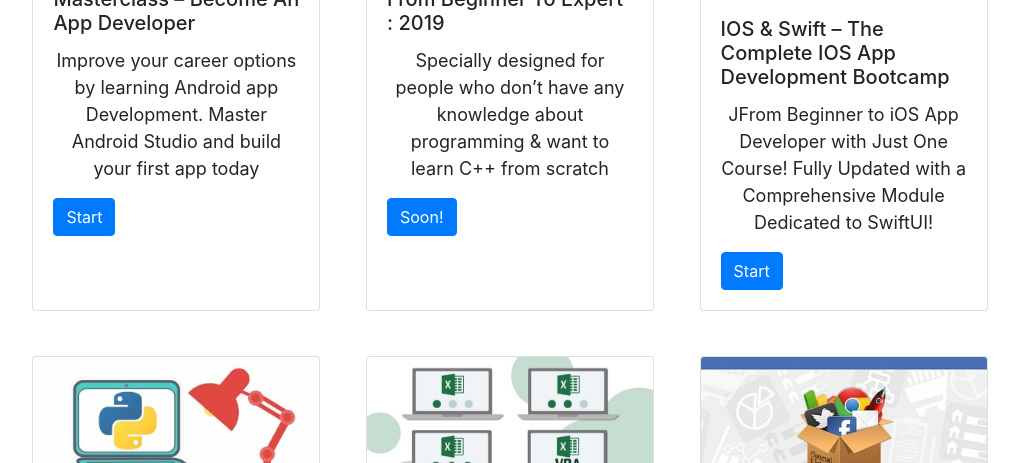
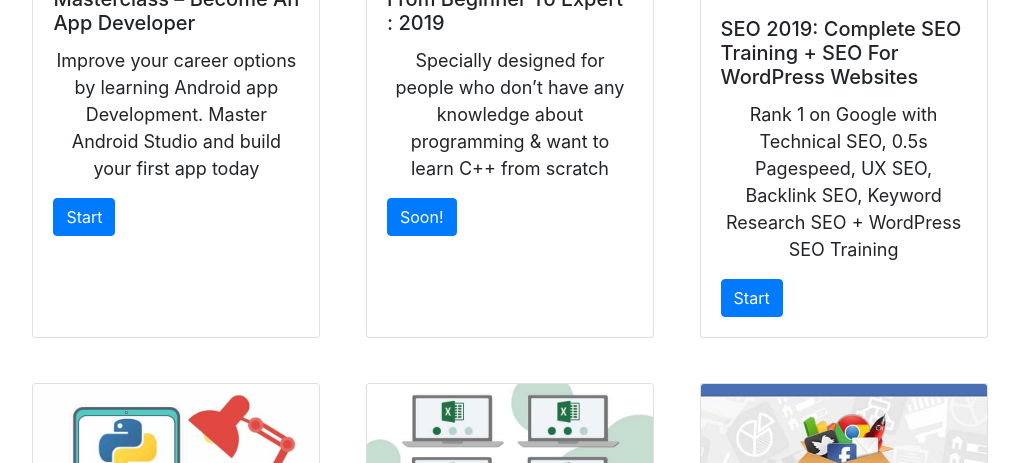
Before and after one commit to pequanny/pequanny.github.io, a plain HTML site: page index.html in a window 1280 px wide. Shown: the part 949-1412 px from the top of the page, without its empty margins (130-1149 px from the left). Drawn offline with nearby package versions, Linux system fonts and the light colour scheme.

Commit message:
Update index.html

```diff
--- a/index.html
+++ b/index.html
@@ -87,10 +87,10 @@
             </div>
           </div>
           <div class="card" style="width: 18rem;">
-            <img class="card-img-top" src="https://freecoursesite.com/wp-content/uploads/2019/10/1778502_f4b9_11.jpg" alt="Card image cap">
+            <img class="card-img-top" src="https://freecoursesite.com/wp-content/uploads/2018/04/740562_6eb8_6.jpg" alt="Card image cap">
             <div class="card-body">
-              <h5 class="card-title">IOS & Swift – The Complete IOS App Development Bootcamp</h5>
-              <p class="card-text">JFrom Beginner to iOS App Developer with Just One Course! Fully Updated with a Comprehensive Module Dedicated to SwiftUI!</p>
+              <h5 class="card-title">SEO 2019: Complete SEO Training + SEO For WordPress Websites              </h5>
+              <p class="card-text">Rank 1 on Google with Technical SEO, 0.5s Pagespeed, UX SEO, Backlink SEO, Keyword Research SEO + WordPress SEO Training</p>
               <a href="/index.html" class="btn btn-primary">Start</a>
             </div>
           </div>
```
